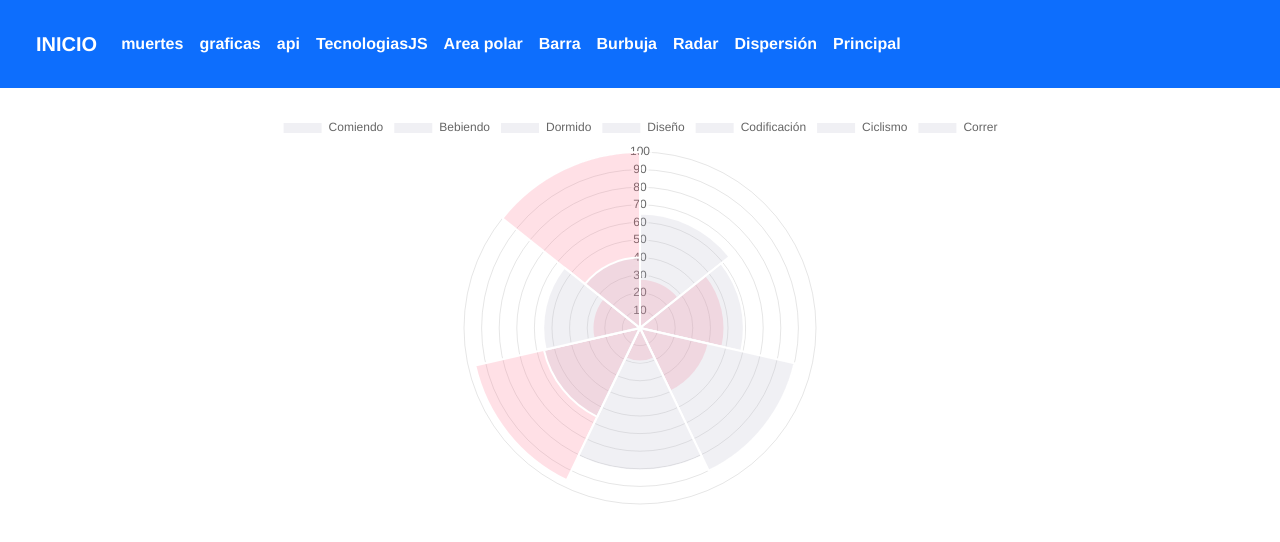
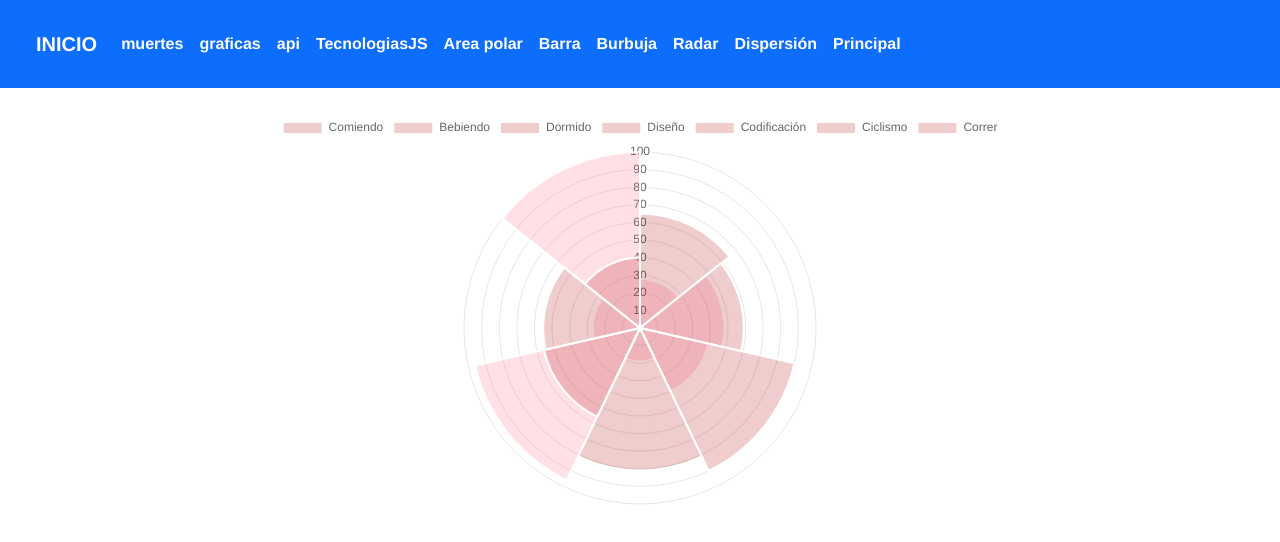
Before and after one commit to mrgerson/graficas-vue, a Vue app: page /#/areapolar in a window 1280 px wide. Shown: the top 542 px of the page. Built offline with nearby package versions, Linux system fonts and the light colour scheme.

Commit message:
estilos al area polar

```diff
--- a/src/views/AreaPolar.vue
+++ b/src/views/AreaPolar.vue
@@ -76,11 +76,11 @@ export default {
         datasets: [
           {
             label: 'My First dataset',
-            backgroundColor: 'rgba(179,181,198,0.2)',
-            pointBackgroundColor: 'rgba(179,181,198,1)',
+            backgroundColor: 'rgba(175,8,8,0.2)',
+            pointBackgroundColor: 'rgba(232,32,32,1)',
             pointBorderColor: '#fff',
             pointHoverBackgroundColor: '#fff',
-            pointHoverBorderColor: 'rgba(179,181,198,1)',
+            pointHoverBorderColor: 'rgba(177,21,21,1)',
             data: [65, 59, 90, 81, 56, 55, 40]
           },
           {
```
